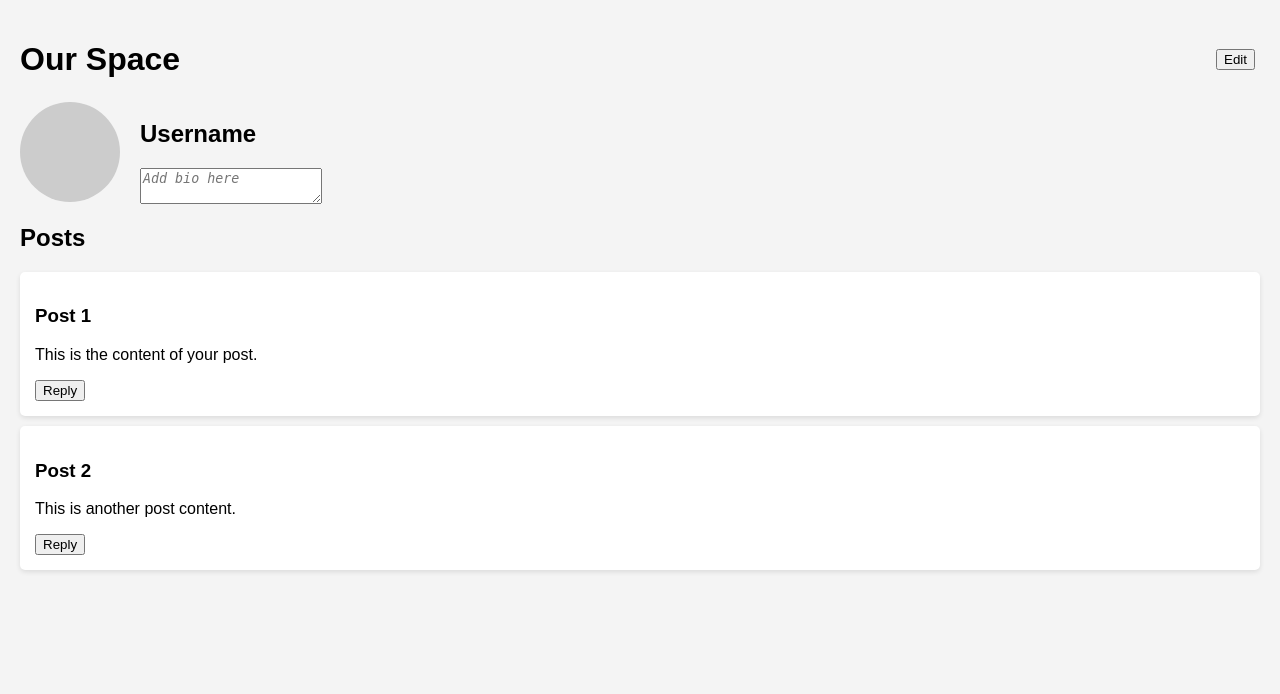
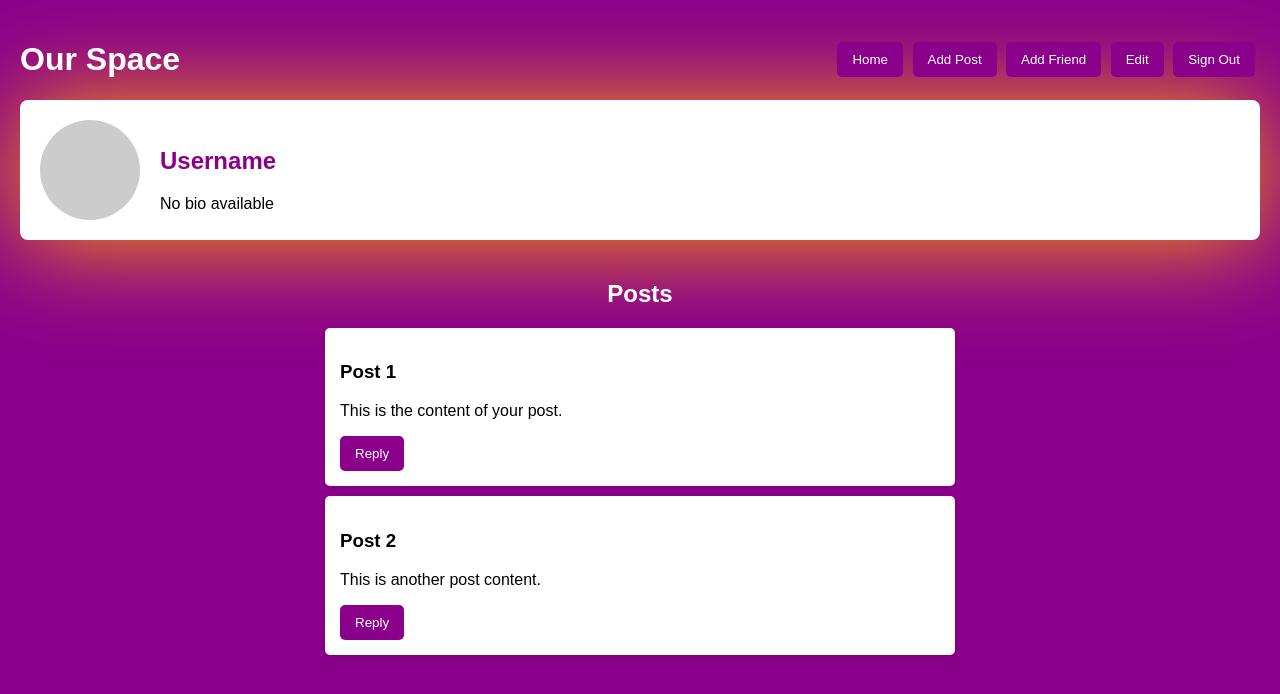
Before and after one commit to COSC481W-2024Fall/OurSpace, a PHP site: page /EditUserPage.html in a window 1280 px wide. Shown: the top 694 px of the page. Run offline with PHP 8.4, Linux system fonts and the light colour scheme; some libraries are stand-ins or nearby versions.

Commit message:
Completed User Profile and Fixes:
I have completed the user profile. The user is able to
successfully see their username on screen and their bio
if they have one. The user is also able to see their
profile color. All the buttons are wokring besides two
(post and add friend). When the user clicks edit, they
are able to customize their profile and be able to
save their changes.

I also fixed the homepage so that some of the buttons work.
To add on, I made a file (one of the peer review suggestions)
to configure firebase. That way I will not have to
keep on copying and pasting a whole chunck of code.

Issues:
1. Need to add user posts
2. Add the remaining buttons

```diff
--- a/public/EditUserPage.html
+++ b/public/EditUserPage.html
@@ -5,16 +5,25 @@
     <meta name="viewport" content="width=device-width, initial-scale=1.0">
     <title>My Profile</title>
     <link rel="stylesheet" href="userpage.css">
-    <script src="userpage.js"></script>
+    <script src="https://www.gstatic.com/firebasejs/8.10.0/firebase-app.js"></script>
+    <script src="https://www.gstatic.com/firebasejs/8.10.0/firebase-auth.js"></script>
+    <script src="https://www.gstatic.com/firebasejs/8.10.0/firebase-firestore.js"></script>
+    <script src="./firebaseConfig.js"></script>
+    <script src="fetchUserDataProfile.js" defer></script>
+    <script src="userpage.js" defer></script>
 </head>
 <body>
 
     <div class="header">
         <h1>Our Space</h1>
-        <button class="edit" onclick="toggleEdit()">Edit</button>
-        <div class="edit-buttons" style="display: none;">
-            <button onclick="saveChanges()">Save</button>
-            <button onclick="discardChanges()">Discard</button>
+        <div class="button-container">
+            <button onclick="location.href='homepage.html'" id="homeButton">Home</button>
+            <button id="addPostButton">Add Post</button>
+            <button id="addFriendButton">Add Friend</button>
+            <button class="edit" id="editButton" onclick="toggleEdit()">Edit</button>
+            <button id="saveButton" style="display: none;" onclick="saveChanges()">Save</button>
+            <button id="discardButton" style="display: none;" onclick="discardChanges()">Discard</button>
+            <button id="signOutButton" onclick="signOut()">Sign Out</button>
         </div>
     </div>
 
@@ -22,13 +31,14 @@
         <div class="profile-pic" id="profilePic"></div>
         <div class="profile-info">
             <h2 id="username">Username</h2>
-            <textarea id="bioInput" class="bio" placeholder="Add bio here"></textarea>
-            <input type="color" id="colorPicker" style="display: none;" onchange="changeColor()">
+            <div id="bioDisplay">No bio available</div>
+            <textarea id="bioInput" class="bio" placeholder="Add bio here" style="display: none;"></textarea>
+            <input type="color" id="colorPicker" style="display: none;">
         </div>
     </div>
 
     <div class="posts">
-        <h2>Posts</h2>
+        <h2 style="color: white;">Posts</h2>
         <div class="post">
             <h3>Post 1</h3>
             <p>This is the content of your post.</p>
--- /dev/null
+++ b/public/fetchUserDataProfile.js
@@ -0,0 +1,45 @@
+document.addEventListener('DOMContentLoaded', function () {
+    const firebaseConfig = {
+        apiKey: "AIzaSyCppKyFDiC6qSWoS25mP4f-7DUfJ05BWl8",
+        authDomain: "ourspace-9703c.firebaseapp.com",
+        projectId: "ourspace-9703c",
+        storageBucket: "ourspace-9703c.appspot.com",
+        messagingSenderId: "829335148222",
+        appId: "1:829335148222:web:94ebc43b2d3ea171e1b0ef",
+        measurementId: "G-T3YWVB2JGV"
+    };
+
+    // Initialize Firebase
+    if (!firebase.apps.length) {
+        firebase.initializeApp(firebaseConfig);
+    }
+    const auth = firebase.auth();
+    const db = firebase.firestore();
+
+    auth.onAuthStateChanged((user) => {
+        if (user) {
+            const username = user.email.split('@')[0];
+            console.log(`Fetching data for user: ${username}`);
+            loadUserData(username);
+        } else {
+            console.log("No user is signed in.");
+            window.location.href = 'login.html';
+        }
+    });
+
+    function loadUserData(username) {
+        const userRef = db.collection("users").doc(username);
+        userRef.get().then((doc) => {
+            if (doc.exists) {
+                const userData = doc.data();
+                document.getElementById('username').innerText = userData.username || "Username not found";
+                document.getElementById('bioDisplay').innerText = userData.bio || "No bio available";
+            } else {
+                console.log("No such document for username:", username);
+                document.getElementById('bioDisplay').innerText = "No bio available";
+            }
+        }).catch((error) => {
+            console.error("Error getting document:", error);
+        });
+    }
+});
--- a/public/firebaseAuth.js
+++ b/public/firebaseAuth.js
@@ -1,5 +1,4 @@
 document.addEventListener('DOMContentLoaded', function () {
-
     // Your web app's Firebase configuration
     const firebaseConfig = {
         apiKey: "AIzaSyCppKyFDiC6qSWoS25mP4f-7DUfJ05BWl8",
@@ -42,8 +41,10 @@ signupForm.addEventListener('submit', async (event) => {
             const userCredential = await auth.createUserWithEmailAndPassword(username, password);
             const user = userCredential.user;
 
-        const userData = { name, username };
+            const userData = { name: name, username: username, bio: "", profileColor: "#ccc" };
             await userRef.set(userData);
+
+            console.log("User document created:", userData);
 
             window.location.href = 'login.html';
         } catch (error) {
@@ -51,5 +52,4 @@ signupForm.addEventListener('submit', async (event) => {
             alert("Error: " + error.message);
         }
     });
-
 });
--- /dev/null
+++ b/public/firebaseConfig.js
@@ -0,0 +1,14 @@
+
+// Your web app's Firebase configuration
+const firebaseConfig = {
+    apiKey: "AIzaSyCppKyFDiC6qSWoS25mP4f-7DUfJ05BWl8",
+    authDomain: "ourspace-9703c.firebaseapp.com",
+    projectId: "ourspace-9703c",
+    storageBucket: "ourspace-9703c.appspot.com",
+    messagingSenderId: "829335148222",
+    appId: "1:829335148222:web:94ebc43b2d3ea171e1b0ef",
+    measurementId: "G-T3YWVB2JGV"
+};
+
+// Initialize Firebase
+firebase.initializeApp(firebaseConfig);
--- a/public/homepage.html
+++ b/public/homepage.html
@@ -99,12 +99,12 @@
             <button onclick="window.location.reload();">Home</button> <!-- Home button reloads the page -->
             <button>Add Post</button>
             <button>Add Friend</button>
-            <button>My Profile</button>
+            <button onclick="window.location.href='EditUserPage.html'" id="myprofilebutton">My Profile</button>
         </div>
 
         <!-- Sign Out Button -->
         <div class="sign-out-btn">
-            <button>Sign Out</button>
+            <button onclick="window.location.href='login.html'" id="signoutbutton">Sign Out</button>
         </div>
     </div>
 
--- a/public/userpage.css
+++ b/public/userpage.css
@@ -1,19 +1,28 @@
 body {
+    text-align: center;
     font-family: Arial, sans-serif;
+    background-color: darkmagenta;
     margin: 0;
     padding: 20px;
-    background-color: #f4f4f4;
 }
+
 .header {
     display: flex;
     justify-content: space-between;
     align-items: center;
+    color: white;
 }
+
 .profile {
     display: flex;
     align-items: center;
     margin-bottom: 20px;
+    background-color: white;
+    border-radius: 8px;
+    padding: 20px;
+    box-shadow: 0 2px 100px orange;
 }
+
 .profile-pic {
     width: 100px;
     height: 100px;
@@ -21,31 +30,100 @@ body {
     background-color: #ccc;
     margin-right: 20px;
 }
+
 .profile-info {
     flex-grow: 1;
+    text-align: left;
 }
+
+#username {
+    font-size: 24px;
+    color: darkmagenta;
+}
+
 .bio {
     margin-top: 5px;
     font-style: italic;
+    color: rgb(132, 9, 132);
     display: block;
+    text-align: left;
 }
-.posts {
+
+.edit-buttons {
+    display: none;
+}
+
+textarea {
+    width: 100%;
+    padding: 12px;
+    border: 1px solid rgb(249, 176, 148);
+    border-radius: 5px;
+    margin-top: 10px;
+    box-sizing: border-box;
+}
+
+#loginbutton, #signupbutton {
+    background-color: darkmagenta;
+    color: white;
+    border: none;
+    border-radius: 5px;
+    padding: 12px 15px;
+    cursor: pointer;
+    font-size: 16px;
+    transition: background-color 0.3s ease;
+    margin-top: 15px;
+}
+
+#loginbutton:hover, #signupbutton:hover {
+    background-color: orange;
+}
+
+
+.bio-container {
+    display: flex;
+    flex-direction: column;
+    align-items: center;
     margin-top: 20px;
 }
+
+.bio-area {
+    background-color: white;
+    padding: 20px;
+    border-radius: 8px;
+    box-shadow: 0 2px 100px orange;
+    width: 100%;
+    max-width: 700px;
+}
+
+.posts {
+    display: flex;
+    flex-direction: column;
+    align-items: center;
+    margin-top: 20px;
+}
+
 .post {
     background-color: white;
     padding: 15px;
     margin-bottom: 10px;
     border-radius: 5px;
     box-shadow: 0 2px 5px rgba(0, 0, 0, 0.1);
+    text-align: left;
+    width: 100%;
+    max-width: 600px;
 }
+
 button {
     cursor: pointer;
     margin-right: 5px;
+    background-color: darkmagenta;
+    color: white;
+    border: none;
+    border-radius: 5px;
+    padding: 10px 15px;
+    transition: background-color 0.3s ease;
 }
-.edit-mode .edit-buttons {
-    display: block;
+
+button:hover {
+    background-color: orange;
 }
-.edit-mode .edit {
-    display: none;
-}
--- a/public/userpage.js
+++ b/public/userpage.js
@@ -1,54 +1,118 @@
+if (typeof firebase === 'undefined') {
+    console.error("Firebase is not loaded.");
+}
+
+const auth = firebase.auth();
+const db = firebase.firestore();
 let isEditing = false;
 let originalBio = "";
 let originalColor = "#ccc";
 
 function toggleEdit() {
     const bioInput = document.getElementById('bioInput');
+    const bioDisplay = document.getElementById('bioDisplay');
     const colorPicker = document.getElementById('colorPicker');
-    const profilePic = document.getElementById('profilePic');
-    const usernameSpan = document.getElementById('username');
-    const editButtons = document.querySelector('.edit-buttons');
 
     isEditing = !isEditing;
 
     if (isEditing) {
-        originalBio = bioInput.value;
-        originalColor = colorPicker.value;
+        document.getElementById('editButton').style.display = 'none';
+        document.getElementById('addPostButton').style.display = 'none';
+        document.getElementById('addFriendButton').style.display = 'none';
+        document.getElementById('homeButton').style.display = 'none';
+
+        document.getElementById('saveButton').style.display = 'inline-block';
+        document.getElementById('discardButton').style.display = 'inline-block';
+
+        originalBio = bioDisplay.innerText || "";
         bioInput.style.display = 'block';
-        colorPicker.style.display = 'block';
-        usernameSpan.style.display = 'none';
-        editButtons.style.display = 'block';
+        bioDisplay.style.display = 'none';
+        bioInput.value = originalBio;
+
+        colorPicker.style.display = 'inline';
+        colorPicker.disabled = false;
     } else {
+        document.getElementById('editButton').style.display = 'inline-block';
+        document.getElementById('addPostButton').style.display = 'inline-block';
+        document.getElementById('addFriendButton').style.display = 'inline-block';
+        document.getElementById('homeButton').style.display = 'inline-block';
+
+        document.getElementById('saveButton').style.display = 'none';
+        document.getElementById('discardButton').style.display = 'none';
+
         bioInput.style.display = 'none';
+        bioDisplay.style.display = 'block';
         colorPicker.style.display = 'none';
-        usernameSpan.style.display = 'inline';
-        editButtons.style.display = 'none';
+        colorPicker.disabled = true;
     }
 }
 
-function saveChanges() {
+async function saveChanges() {
     const bioInput = document.getElementById('bioInput');
+    const bioDisplay = document.getElementById('bioDisplay');
+    const username = document.getElementById('username').innerText;
     const colorPicker = document.getElementById('colorPicker');
-    const profilePic = document.getElementById('profilePic');
-    const usernameSpan = document.getElementById('username');
 
-    profilePic.style.backgroundColor = colorPicker.value;
-    usernameSpan.innerText = usernameSpan.innerText; // Keep username the same
-    bioInput.style.display = 'none';
-    colorPicker.style.display = 'none';
-    usernameSpan.style.display = 'inline';
-    isEditing = false;
-    document.querySelector('.edit-buttons').style.display = 'none';
+    bioDisplay.innerText = bioInput.value;
+    const selectedColor = colorPicker.value;
+
+    toggleEdit();
+
+    try {
+        await db.collection("users").doc(username).update({
+            bio: bioInput.value,
+            profileColor: selectedColor
+        });
+        document.getElementById('profilePic').style.backgroundColor = selectedColor;
+        console.log("Bio and profile color successfully updated!");
+    } catch (error) {
+        console.error("Error updating bio:", error);
+    }
 }
 
 function discardChanges() {
     const bioInput = document.getElementById('bioInput');
-    const colorPicker = document.getElementById('colorPicker');
-    const profilePic = document.getElementById('profilePic');
-
     bioInput.value = originalBio;
-    colorPicker.value = originalColor;
-    profilePic.style.backgroundColor = originalColor;
-
+    document.getElementById('colorPicker').value = originalColor;
     toggleEdit();
 }
+
+function signOut() {
+    auth.signOut().then(() => {
+        console.log("User signed out successfully.");
+        window.location.href = 'login.html';
+    }).catch((error) => {
+        console.error("Error signing out:", error);
+    });
+}
+
+document.addEventListener('DOMContentLoaded', async function () {
+    auth.onAuthStateChanged(async (user) => {
+        if (user) {
+            const username = user.email.split('@')[0];
+            const userDoc = await db.collection("users").doc(username).get();
+
+            if (userDoc.exists) {
+                const userData = userDoc.data();
+                document.getElementById('username').innerText = userData.username;
+                document.getElementById('bioDisplay').innerText = userData.bio || "No bio available";
+                const profileColor = userData.profileColor || "#ccc";
+                document.getElementById('colorPicker').value = profileColor;
+                document.getElementById('profilePic').style.backgroundColor = profileColor;
+                originalColor = profileColor;
+            } else {
+                console.log("No such document!");
+                await db.collection("users").doc(username).set({
+                    username: username,
+                    bio: "",
+                    profileColor: "#ccc"
+                });
+                document.getElementById('bioDisplay').innerText = "No bio available";
+                document.getElementById('colorPicker').value = "#ccc";
+                document.getElementById('profilePic').style.backgroundColor = "#ccc";
+            }
+        } else {
+            console.log("No user is signed in.");
+        }
+    });
+});
```
Lines whose indentation alone changed are shown as unchanged.
